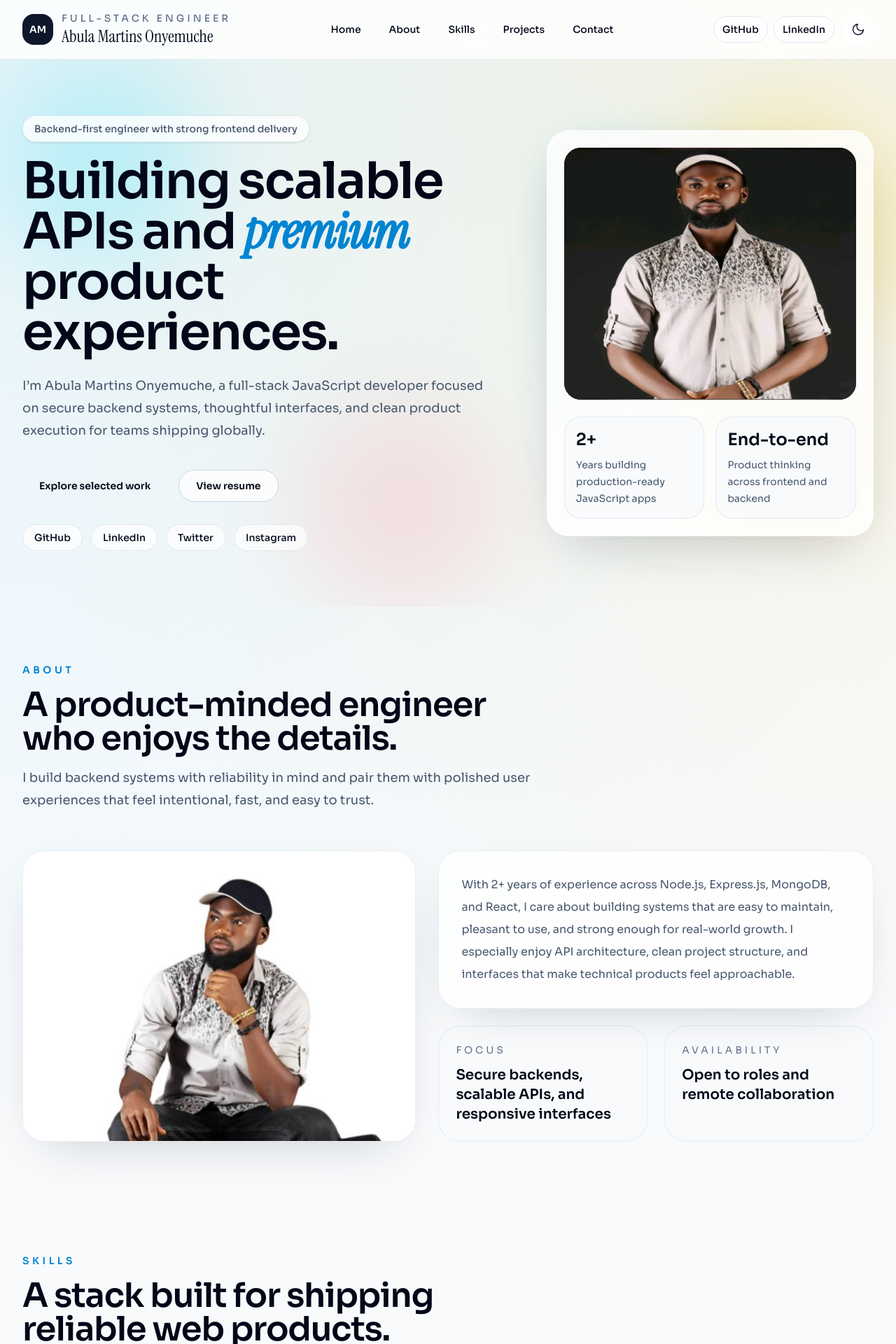
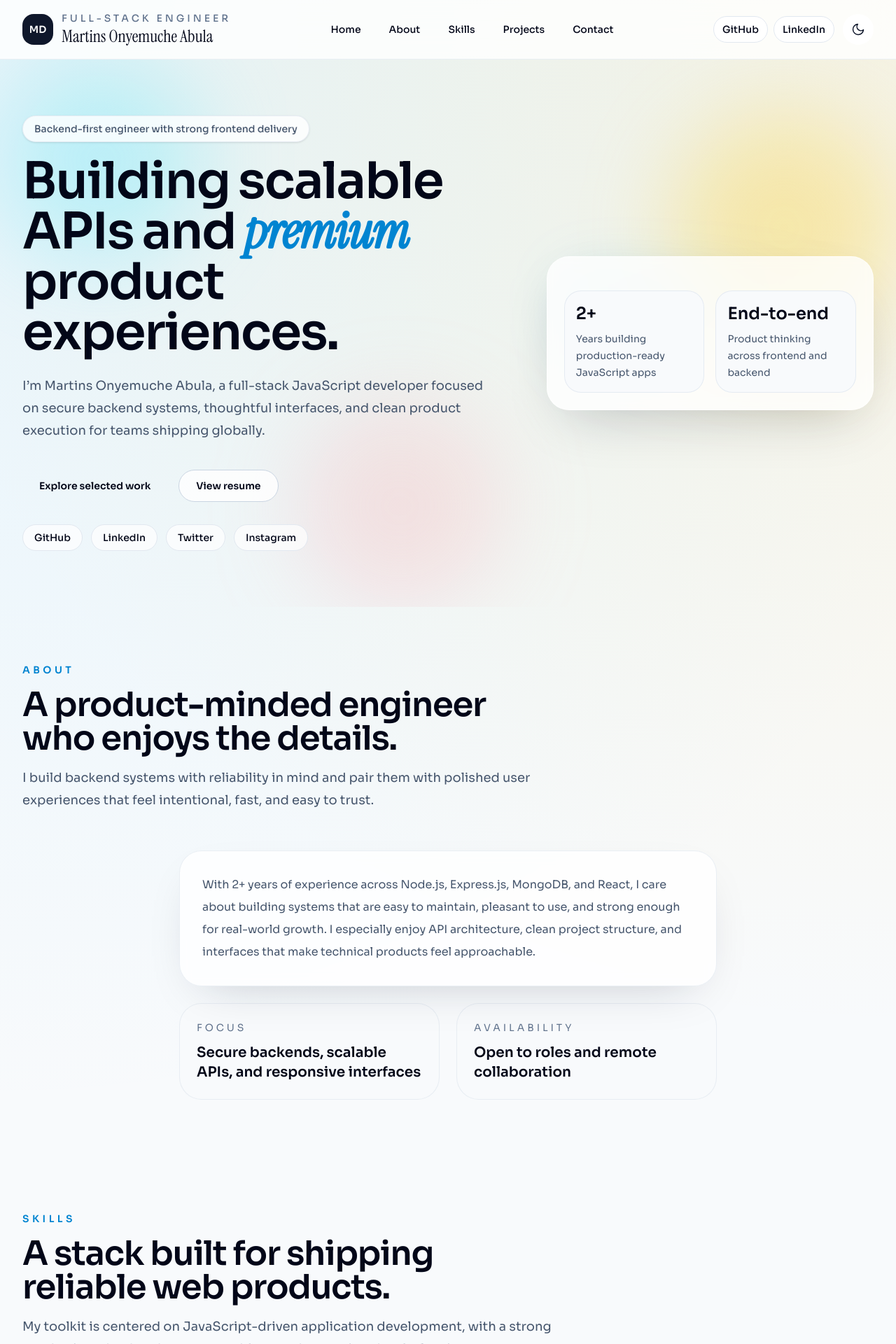
Before and after one commit to mdmuche/ABULAMARTINS, a React (Vite) app: page / in a window 1280 px wide. Shown: the top 1920 px of the page at 70% size. Built offline with nearby package versions, Linux system fonts and the light colour scheme.

Commit message:
refactor: remove personal images and optimize portfolio layout

```diff
--- a/src/components/About.jsx
+++ b/src/components/About.jsx
@@ -11,27 +11,13 @@ export default function About() {
           description="I build backend systems with reliability in mind and pair them with polished user experiences that feel intentional, fast, and easy to trust."
         />
 
-        <div className="mt-14 grid gap-8 lg:grid-cols-[0.95fr_1.05fr]">
-          <motion.div
-            initial={{ opacity: 0, y: 28 }}
-            whileInView={{ opacity: 1, y: 0 }}
-            viewport={{ once: true, amount: 0.2 }}
-            transition={{ duration: 0.5 }}
-            className="overflow-hidden rounded-[2rem] border border-slate-200/70 bg-white/80 shadow-[0_25px_70px_-35px_rgba(15,23,42,0.25)] backdrop-blur dark:border-white/10 dark:bg-slate-900/60"
-          >
-            <img
-              src="/img/about.jpg"
-              alt="Creative workspace background"
-              className="h-full min-h-[320px] w-full object-cover"
-            />
-          </motion.div>
-
+        <div className="mt-14 flex justify-center">
           <motion.div
             initial={{ opacity: 0, y: 28 }}
             whileInView={{ opacity: 1, y: 0 }}
             viewport={{ once: true, amount: 0.2 }}
             transition={{ duration: 0.55, delay: 0.08 }}
-            className="grid gap-6"
+            className="grid gap-6 w-full max-w-3xl"
           >
             <div className="rounded-[2rem] border border-slate-200/70 bg-white/80 p-8 shadow-[0_25px_70px_-35px_rgba(15,23,42,0.25)] backdrop-blur dark:border-white/10 dark:bg-slate-900/60">
               <p className="text-base leading-8 text-slate-600 dark:text-slate-300">
--- a/src/components/Contact.jsx
+++ b/src/components/Contact.jsx
@@ -17,7 +17,7 @@ export default function Contact({ contactDetails }) {
             whileInView={{ opacity: 1, y: 0 }}
             viewport={{ once: true, amount: 0.2 }}
             transition={{ duration: 0.5 }}
-            className="rounded-[2rem] border border-slate-200/70 bg-white/80 p-4 shadow-[0_30px_80px_-40px_rgba(15,23,42,0.25)] backdrop-blur dark:border-white/10 dark:bg-slate-900/70"
+            className="rounded-[2rem] border-slate-200/70 bg-white/80 p-4 shadow-[0_30px_80px_-40px_rgba(15,23,42,0.25)] backdrop-blur dark:border-white/10 dark:bg-slate-900/70"
           >
             <div className="grid gap-5 sm:grid-cols-2">
               {contactDetails.map((item) => (
@@ -26,12 +26,12 @@ export default function Contact({ contactDetails }) {
                   href={item.href}
                   target={item.href.startsWith("http") ? "_blank" : undefined}
                   rel={item.href.startsWith("http") ? "noreferrer" : undefined}
-                  className="rounded-[1.5rem] border border-slate-200 bg-slate-50 p-5 transition hover:-translate-y-1 dark:border-white/10 dark:bg-white/5"
+                  className="min-w-0 rounded-[1.5rem] border border-slate-200 bg-slate-50 p-5 transition hover:-translate-y-1 dark:border-white/10 dark:bg-white/5"
                 >
                   <p className="text-sm uppercase tracking-[0.26em] text-slate-500 dark:text-slate-400">
                     {item.label}
                   </p>
-                  <p className="mt-3 text-lg font-semibold text-slate-950 dark:text-white">
+                  <p className="mt-3 break-words text-lg font-semibold text-slate-950 dark:text-white">
                     {item.value}
                   </p>
                 </a>
--- a/src/components/Footer.jsx
+++ b/src/components/Footer.jsx
@@ -3,7 +3,7 @@ export default function Footer() {
     <footer className="px-6 pb-10 pt-4 lg:px-8">
       <div className="mx-auto flex max-w-7xl flex-col gap-3 border-t border-slate-200/70 pt-8 text-sm text-slate-500 dark:border-white/10 dark:text-slate-400 sm:flex-row sm:items-center sm:justify-between">
         <p>mdmuche</p>
-        <p>Built with React, Tailwind CSS, and Framer Motion.</p>
+        <p>@2026</p>
       </div>
     </footer>
   );
--- a/src/components/Hero.jsx
+++ b/src/components/Hero.jsx
@@ -52,7 +52,11 @@ export default function Hero({ stats, socialLinks }) {
                 initial="hidden"
                 animate="visible"
                 variants={wordVariants}
-                className={`mr-3 inline-block ${word === "premium" ? "font-serif italic text-sky-600 dark:text-sky-400" : ""}`}
+                className={`mr-3 inline-block ${
+                  word === "premium"
+                    ? "font-serif italic text-sky-600 dark:text-sky-400"
+                    : ""
+                }`}
               >
                 {word}
               </motion.span>
@@ -65,7 +69,7 @@ export default function Hero({ stats, socialLinks }) {
             transition={{ duration: 0.55, delay: 0.25 }}
             className="mt-6 max-w-2xl text-lg leading-8 text-slate-600 dark:text-slate-300"
           >
-            I’m Abula Martins Onyemuche, a full-stack JavaScript developer
+            I’m Martins Onyemuche Abula, a full-stack JavaScript developer
             focused on secure backend systems, thoughtful interfaces, and clean
             product execution for teams shipping globally.
           </motion.p>
@@ -120,14 +124,6 @@ export default function Hero({ stats, socialLinks }) {
         >
           <div className="absolute inset-6 rounded-[2rem] bg-gradient-to-br from-sky-500/20 via-transparent to-amber-400/20 blur-2xl" />
           <div className="relative overflow-hidden rounded-[2rem] border border-white/60 bg-white/80 p-6 shadow-[0_30px_80px_-30px_rgba(15,23,42,0.25)] backdrop-blur dark:border-white/10 dark:bg-slate-900/70">
-            <div className="overflow-hidden rounded-[1.5rem] bg-slate-950">
-              <img
-                src="/img/dp1.PNG"
-                alt="Portrait of Abula Martins"
-                className="h-[360px] w-full object-cover object-top"
-              />
-            </div>
-
             <div className="mt-6 grid gap-4 sm:grid-cols-2">
               {stats.map((item) => (
                 <div
--- a/src/components/Navbar.jsx
+++ b/src/components/Navbar.jsx
@@ -21,14 +21,14 @@ export default function Navbar({
         <div className="mx-auto flex max-w-7xl items-center justify-between px-6 py-4 lg:px-8">
           <a href="#home" className="flex items-center gap-3">
             <span className="flex h-11 w-11 items-center justify-center rounded-2xl bg-slate-900 text-sm font-semibold text-white shadow-[0_20px_45px_-30px_rgba(15,23,42,0.7)] dark:bg-white dark:text-slate-950">
-              AM
+              MD
             </span>
             <span className="hidden sm:block">
               <span className="block text-sm font-medium uppercase tracking-[0.28em] text-slate-500 dark:text-slate-400">
                 Full-Stack Engineer
               </span>
               <span className="block font-serif text-2xl text-slate-950 dark:text-white">
-                Abula Martins Onyemuche
+                Martins Onyemuche Abula
               </span>
             </span>
           </a>
```
